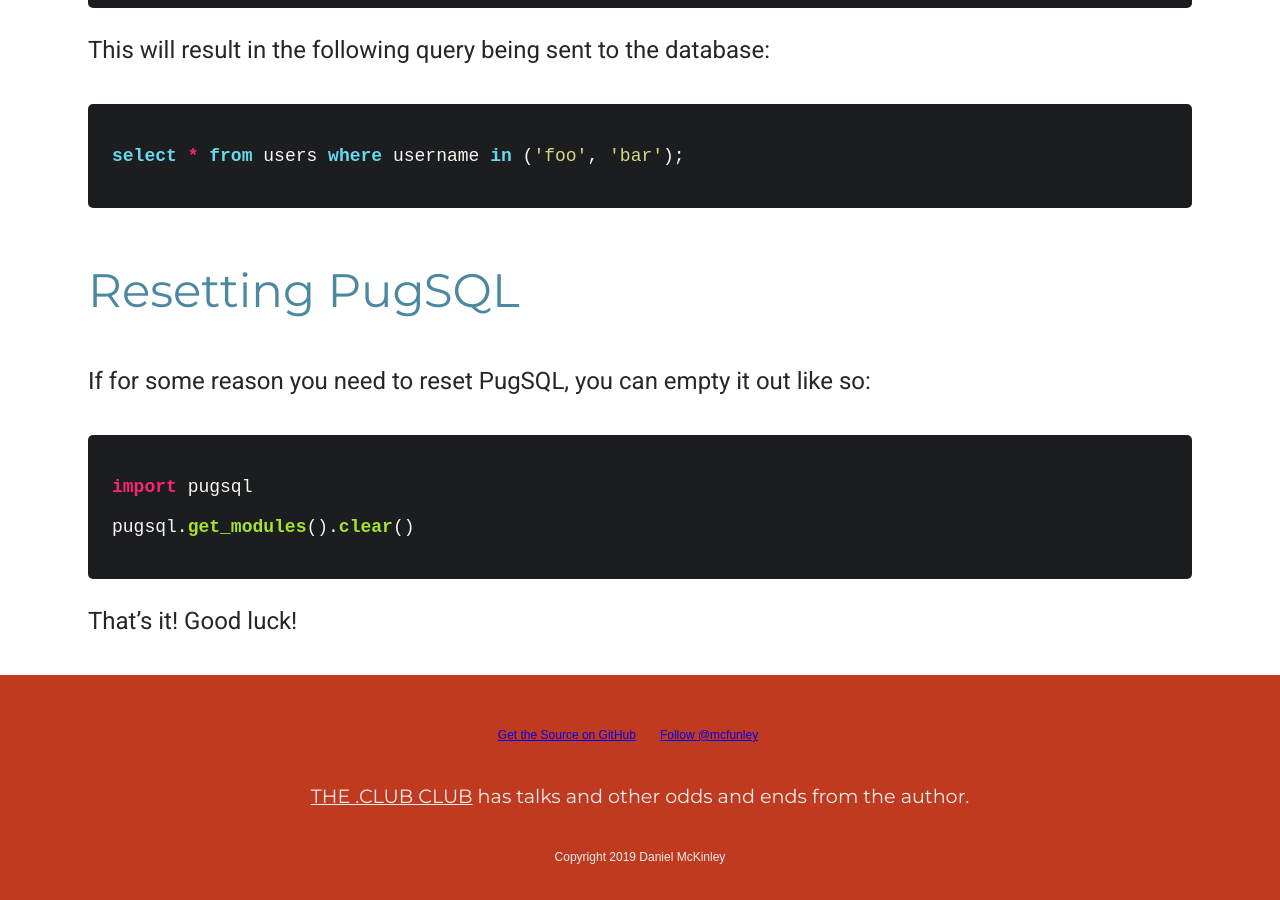
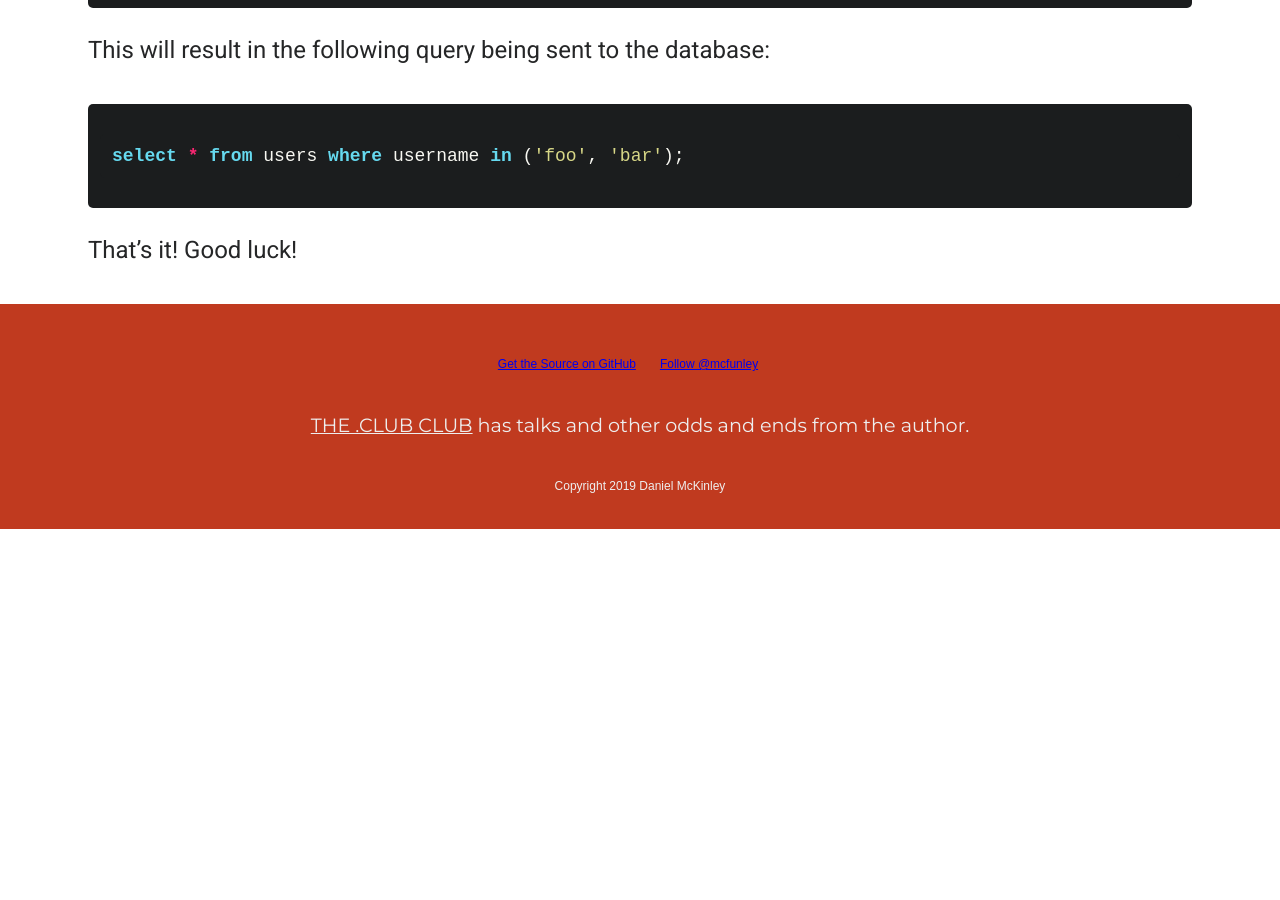
Before and after one commit to mcfunley/pugsql, a Jekyll site: the page built from docs/tutorial.md, in a window 1280 px wide and 900 px high, scrolled down 6027 px. Built offline with Jekyll 4.4.1, drawn with Linux system fonts in a browser that asks for light colours; our own code applies the rules of GitHub Pages for plain Markdown files; comment, search, counter and statistics services are not loaded; after the commit the page ends 6556 px from its top, so only the background shows below that.

Commit message:
drops outdated documentation about resetting pugsql

````diff
--- a/docs/tutorial.md
+++ b/docs/tutorial.md
@@ -164,14 +164,4 @@ This will result in the following query being sent to the database:
 select * from users where username in ('foo', 'bar');
 ```
 
-### Resetting PugSQL
-
-If for some reason you need to reset PugSQL, you can empty it out like so:
-
-```python
-import pugsql
-
-pugsql.get_modules().clear()
-```
-
 That's it! Good luck!
````
